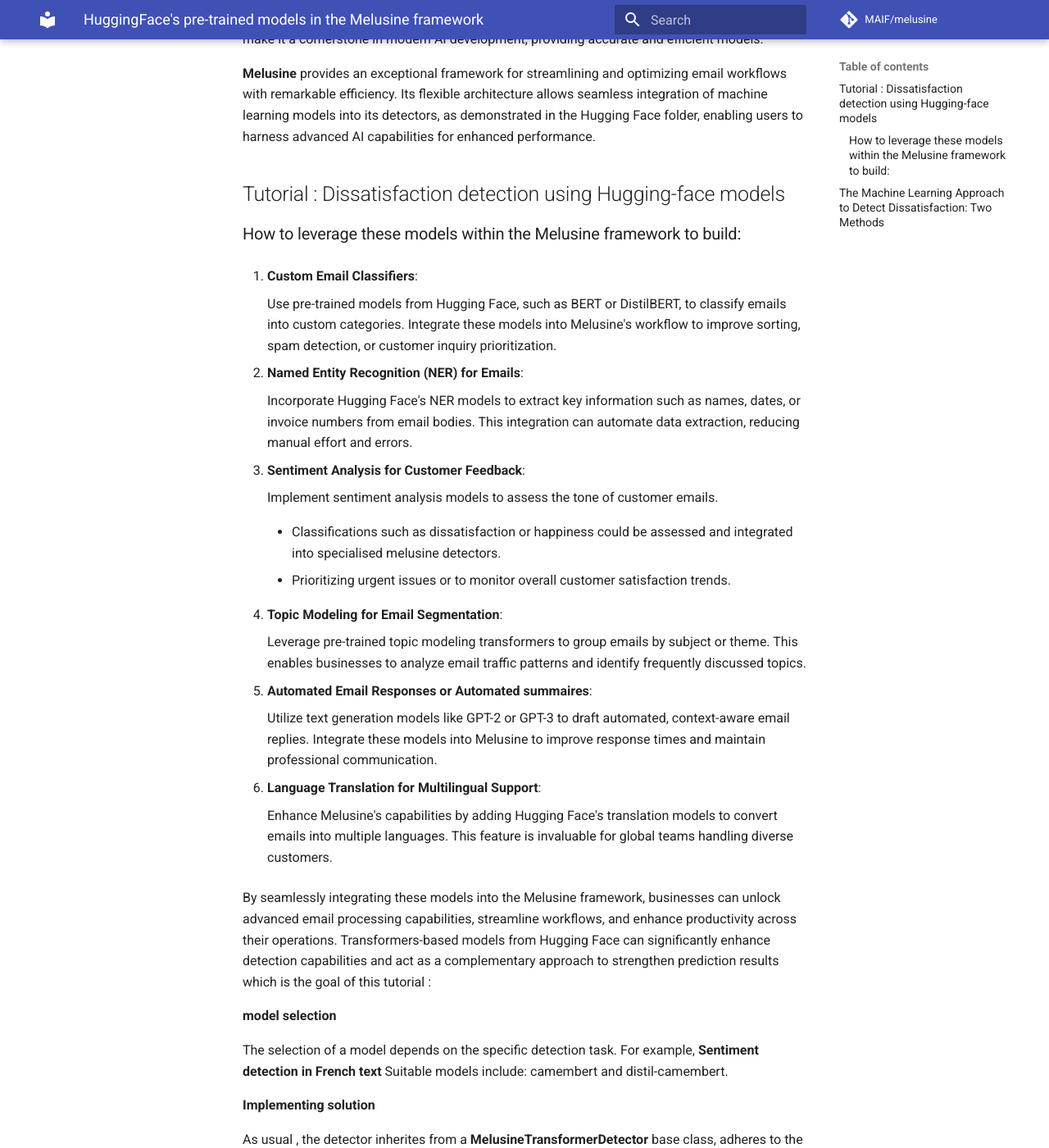
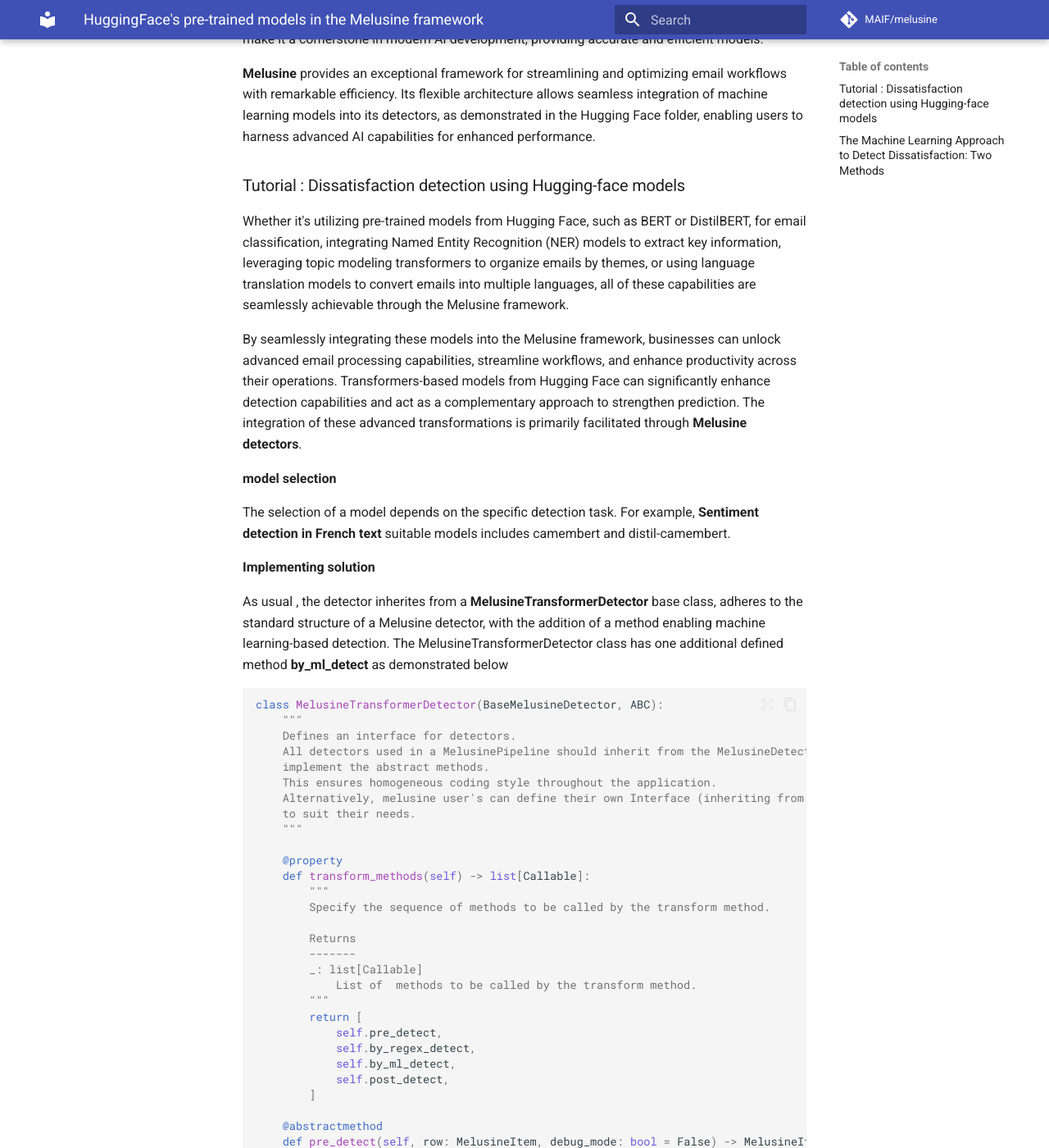
Before and after one commit to MAIF/melusine, an MkDocs documentation site: the page built from docs/advanced/PreTrainedModelsHF.md, in a window 1280 px wide and 1400 px high, scrolled down 522 px. Shown: the whole window at 82% size. Built offline with MkDocs 1.6.1 and Material for MkDocs 9.7.7, drawn with Linux system fonts in a browser that asks for light colours; comment, search, counter and statistics services are not loaded.

Commit message:
test python 3.13

```diff
--- a/docs/advanced/PreTrainedModelsHF.md
+++ b/docs/advanced/PreTrainedModelsHF.md
@@ -13,53 +13,16 @@ Renowned for its user-friendly interface and extensive collection of pre-trained
 
 **Melusine** provides an exceptional framework for streamlining and optimizing email workflows with remarkable efficiency. Its flexible architecture allows seamless integration of machine learning models into its detectors, as demonstrated in the Hugging Face folder, enabling users to harness advanced AI capabilities for enhanced performance.
 
+### Tutorial : Dissatisfaction detection using Hugging-face models
 
+Whether it's utilizing pre-trained models from Hugging Face, such as BERT or DistilBERT, for email classification, integrating Named Entity Recognition (NER) models to extract key information, leveraging topic modeling transformers to organize emails by themes, or using language translation models to convert emails into multiple languages, all of these capabilities are seamlessly achievable through the Melusine framework.
 
-## Tutorial : Dissatisfaction detection using Hugging-face models
-
-
-### How to leverage these models within the Melusine framework to build:
-
-
-1.  **Custom Email Classifiers**:
-
-    Use pre-trained models from Hugging Face, such as BERT or DistilBERT, to classify emails into custom categories. Integrate these models into Melusine's workflow to improve sorting, spam detection, or customer inquiry prioritization.
-
-2.  **Named Entity Recognition (NER) for Emails**:
-
-    Incorporate Hugging Face's NER models to extract key information such as names, dates, or invoice numbers from email bodies. This integration can automate data extraction, reducing manual effort and errors.
-
-3.  **Sentiment Analysis for Customer Feedback**:
-
-    Implement sentiment analysis models to assess the tone of customer emails.
-
-    * Classifications such as dissatisfaction or happiness could be assessed and integrated into specialised melusine detectors.
-
-    * Prioritizing urgent issues or to monitor overall customer satisfaction trends.
-
-4.  **Topic Modeling for Email Segmentation**:
-
-    Leverage pre-trained topic modeling transformers to group emails by subject or theme. This enables businesses to analyze email traffic patterns and identify frequently discussed topics.
-
-5.  **Automated Email Responses or Automated summaires**:
-
-    Utilize text generation models like GPT-2 or GPT-3 to draft automated, context-aware email replies. Integrate these models into Melusine to improve response times and maintain professional communication.
-
-6.  **Language Translation for Multilingual Support**:
-
-    Enhance Melusine's capabilities by adding Hugging Face's translation models to convert emails into multiple languages. This feature is invaluable for global teams handling diverse customers.
-
-
-
-By seamlessly integrating these models into the Melusine framework, businesses can unlock advanced email processing capabilities, streamline workflows, and enhance productivity across their operations. Transformers-based models from Hugging Face can significantly enhance detection capabilities and act as a complementary approach to strengthen prediction results which is the goal of this tutorial :
-
-
+By seamlessly integrating these models into the Melusine framework, businesses can unlock advanced email processing capabilities, streamline workflows, and enhance productivity across their operations. Transformers-based models from Hugging Face can significantly enhance detection capabilities and act as a complementary approach to strengthen prediction.
+The integration of these advanced transformations is primarily facilitated through **Melusine detectors**.
 
 **model selection**
 
-The selection of a model depends on the specific detection task. For example, **Sentiment detection in French text**
-Suitable models include: camembert and distil-camembert.
-
+The selection of a model depends on the specific detection task. For example, **Sentiment detection in French text** suitable models includes camembert and distil-camembert.
 
 
 **Implementing solution**
--- a/pyproject.toml
+++ b/pyproject.toml
@@ -12,7 +12,7 @@ authors = [
 ]
 description = "Melusine is a high-level library for emails processing"
 readme = "README.md"
-requires-python = ">=3.8,<3.13"
+requires-python = ">=3.8"
 keywords = ["nlp", "email", "courriel", "text", "data-science", "machine-learning", "natural-language-processing"]
 license = {text = "Apache Software License 2.0"}
 classifiers = [
```
